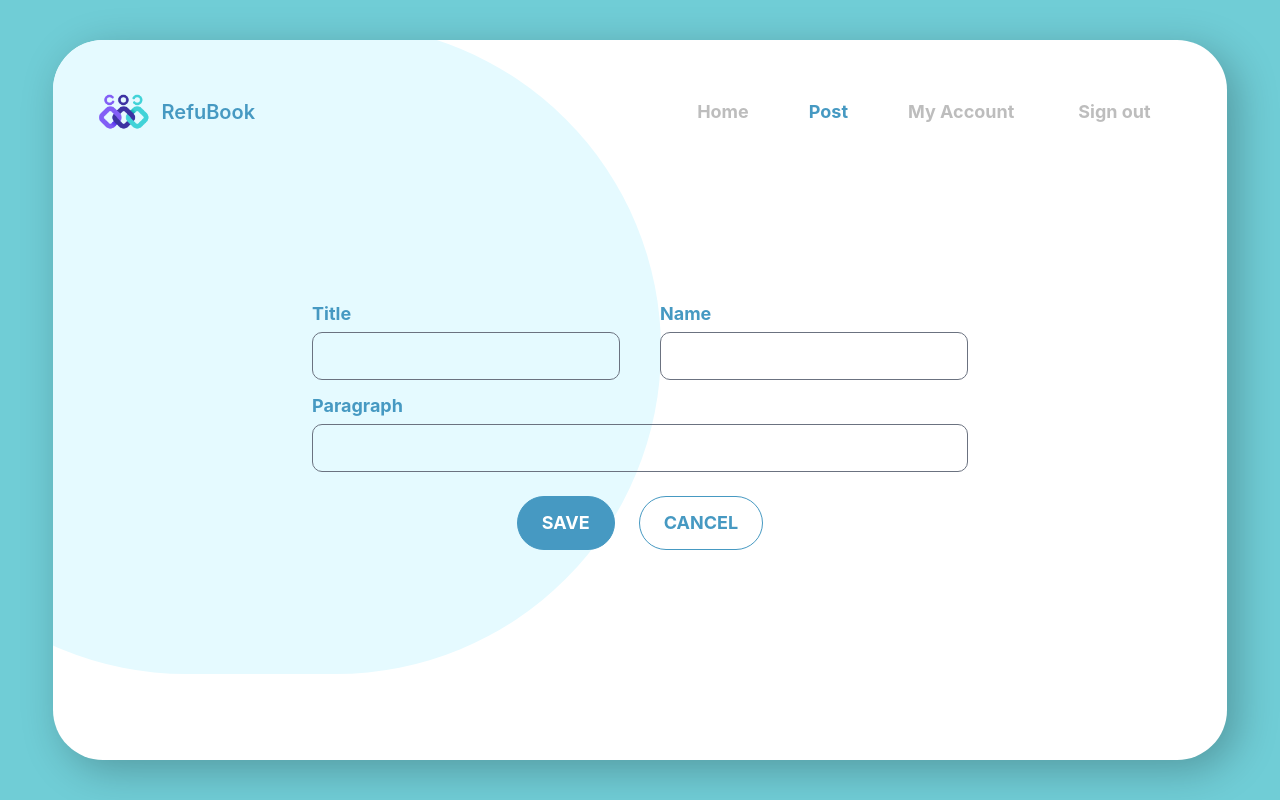
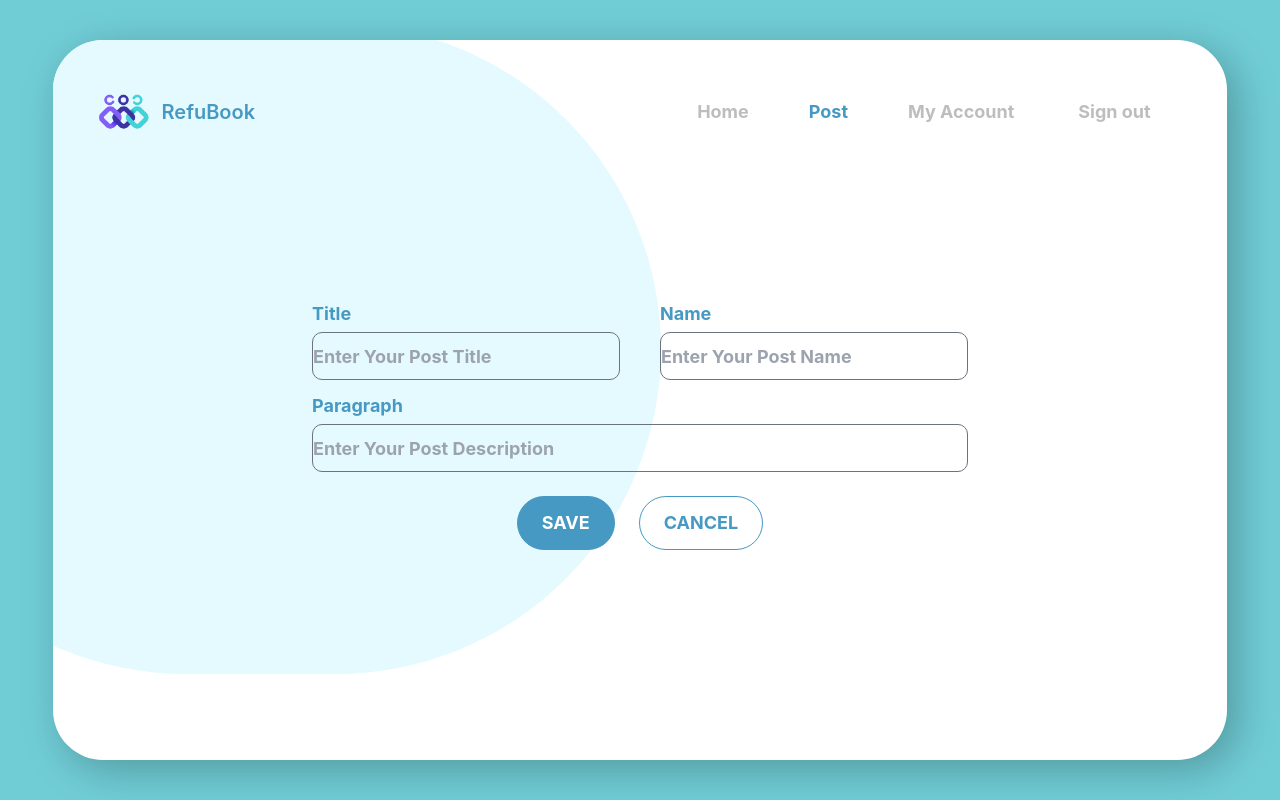
Before and after one commit to BaraaNazar/RefuBook, a React (Create React App) app: page /Write-Post in a window 1280 px wide. Built offline with nearby package versions, Linux system fonts and the light colour scheme; no server answers; the database is empty.

Commit message:
edited some related to Post

```diff
--- a/src/Components/Posts/WritePost.js
+++ b/src/Components/Posts/WritePost.js
@@ -69,8 +69,8 @@ const WritePost = () => {
       },
     });
 
-    const path = `/user-profile`;
-    navigate(path);
+    // const path = `/user-profile`;
+    // navigate(path);
   };
   const onCancel = (e) => {
     e.preventDefault();
@@ -105,8 +105,9 @@ const WritePost = () => {
                 Title
                 <input
                   onChange={onChangeHandler}
+                  placeholder="Enter Your Post Title"
                   name="Title"
-                  id="name"
+                  id="Title"
                   type="text"
                   className="border border-gray-500 bg-transparent rounded-[10px] h-9 xl:h-12"
                   required
@@ -119,9 +120,10 @@ const WritePost = () => {
               >
                 Name
                 <input
+                  placeholder="Enter Your Post Name"
                   onChange={onChangeHandler}
                   name="Name"
-                  id="surename"
+                  id="Name"
                   type="text"
                   className="border border-gray-500 bg-transparent rounded-[10px] h-9 xl:h-12"
                   required
@@ -134,9 +136,10 @@ const WritePost = () => {
               >
                 Paragraph
                 <input
+                  placeholder="Enter Your Post Description"
                   onChange={onChangeHandler}
                   name="Paragraph"
-                  id="biography"
+                  id="Paragraph"
                   type="text"
                   className="border border-gray-500 bg-transparent rounded-[10px] h-9 xl:h-12"
                   required
--- a/src/Containers/Navbar.js
+++ b/src/Containers/Navbar.js
@@ -174,15 +174,23 @@ function Navbar() {
                 Chat
               </NavLink>
             </li>
-
+            {!user.displayName ? (
                 <li>
                   <NavLink
-                to="/signup"
+                    to="/login"
                     className="bg-sky-600 hover:bg-sky-400 text-white font-bold py-1 px-4 rounded-full"
                   >
-                Sign Up
+                    Sign I
                   </NavLink>
                 </li>
+              ) : (
+                <NavLink
+                  to="/user-profile"
+                  className="bg-sky-600 hover:bg-sky-400 text-white font-bold py-1 px-4 rounded-full"
+                >
+                  {user.displayName}
+                </NavLink>
+              )}
           </ul>
         </div>
       ) : (
```
Lines whose indentation alone changed are shown as unchanged.
